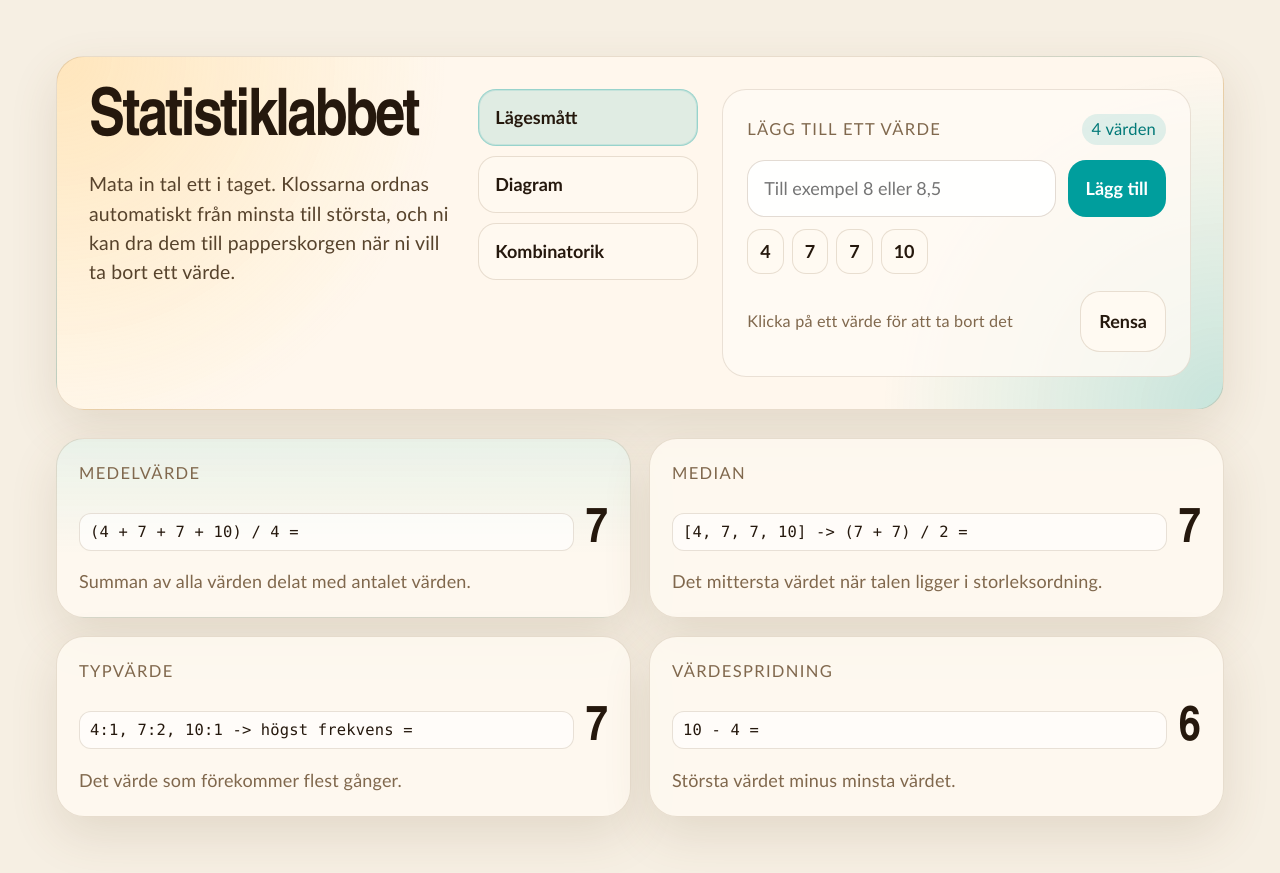
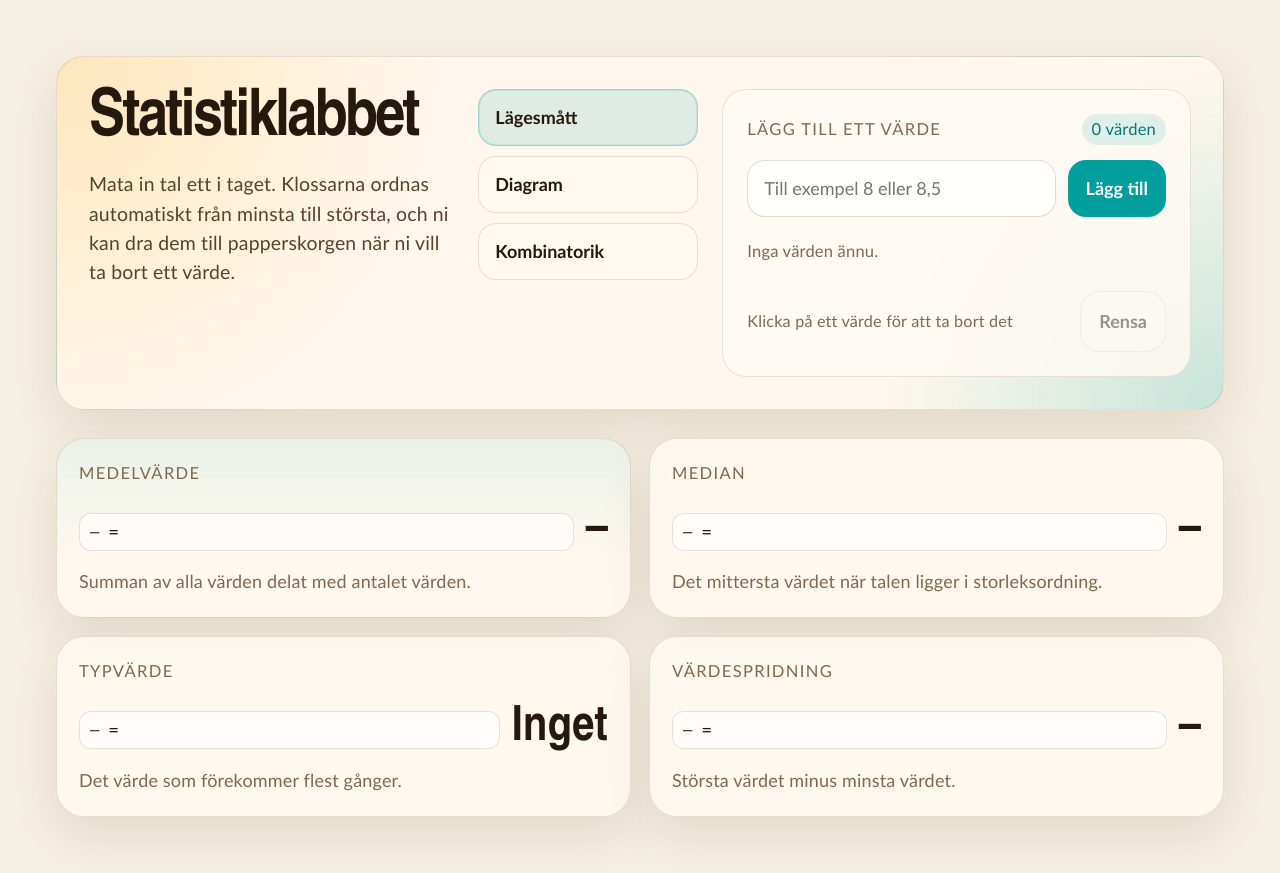
Before and after one commit to WeeHorse/statistiklabbet, a React (Vite) app: page /#lagesmatt in a window 1280 px wide. Built offline with nearby package versions, Linux system fonts and the light colour scheme.

Commit message:
La till hash-länkar

```diff
--- a/src/App.tsx
+++ b/src/App.tsx
@@ -30,8 +30,49 @@ const diagramTypes: Array<{ id: DiagramType; label: string; }> = [
   { id: 'cirkel', label: 'Cirkeldiagram' },
 ];
 
+const PAGE_HASH_PREFIX = '#';
+
+const getPageFromHash = (hash: string): PageId | null => {
+  const normalizedHash = hash.replace(/^#/, '').trim().toLowerCase();
+  const page = pages.find((entry) => entry.id === normalizedHash);
+  return page?.id ?? null;
+};
+
+const getHashForPage = (page: PageId): string => `${PAGE_HASH_PREFIX}${page}`;
+
 const chartPalette = ['#009e9d', '#f39b4a', '#6b7fff', '#e36d7b', '#6aaf4d', '#8f76ff'];
 const BAR_MODE_STORAGE_KEY = 'statistiklabbet.barMode';
+const ITEMS_STORAGE_KEY = 'statistiklabbet.items';
+
+const readStoredItems = (): ValueItem[] => {
+  const rawItems = localStorage.getItem(ITEMS_STORAGE_KEY);
+  if (!rawItems) {
+    return [];
+  }
+
+  try {
+    const parsedItems = JSON.parse(rawItems);
+    if (!Array.isArray(parsedItems)) {
+      return [];
+    }
+
+    const validItems = parsedItems
+      .filter((item) => {
+        if (!item || typeof item !== 'object') {
+          return false;
+        }
+
+        const candidate = item as Partial<ValueItem>;
+        return typeof candidate.id === 'number' && Number.isFinite(candidate.id)
+          && typeof candidate.value === 'number' && Number.isFinite(candidate.value);
+      })
+      .map((item) => ({ id: item.id, value: item.value } as ValueItem));
+
+    return validItems;
+  } catch {
+    return [];
+  }
+};
 
 const formatNumber = (value: number) => {
   const fixedValue = Number.isInteger(value) ? value.toString() : value.toFixed(2);
@@ -82,15 +123,9 @@ const calculateStats = (values: number[]): StatsSummary => {
 };
 
 function App() {
-  const [items, setItems] = useState<ValueItem[]>([
-    { id: 1, value: 4 },
-    { id: 2, value: 7 },
-    { id: 3, value: 7 },
-    { id: 4, value: 10 },
-  ]);
+  const [items, setItems] = useState<ValueItem[]>(() => readStoredItems());
   const [inputValue, setInputValue] = useState('');
-  const [nextId, setNextId] = useState(5);
-  const [currentPage, setCurrentPage] = useState<PageId>('lagesmatt');
+  const [currentPage, setCurrentPage] = useState<PageId>(() => getPageFromHash(window.location.hash) ?? 'lagesmatt');
   const [diagramType, setDiagramType] = useState<DiagramType>('stapel');
   const [barMode, setBarMode] = useState<BarMode>(() => {
     const savedMode = localStorage.getItem(BAR_MODE_STORAGE_KEY);
@@ -100,6 +135,33 @@ function App() {
   useEffect(() => {
     localStorage.setItem(BAR_MODE_STORAGE_KEY, barMode);
   }, [barMode]);
+
+  useEffect(() => {
+    localStorage.setItem(ITEMS_STORAGE_KEY, JSON.stringify(items));
+  }, [items]);
+
+  useEffect(() => {
+    const handleHashChange = () => {
+      const pageFromHash = getPageFromHash(window.location.hash);
+      if (pageFromHash) {
+        setCurrentPage(pageFromHash);
+      }
+    };
+
+    window.addEventListener('hashchange', handleHashChange);
+    handleHashChange();
+
+    return () => {
+      window.removeEventListener('hashchange', handleHashChange);
+    };
+  }, []);
+
+  useEffect(() => {
+    const expectedHash = getHashForPage(currentPage);
+    if (window.location.hash !== expectedHash) {
+      window.location.hash = expectedHash;
+    }
+  }, [currentPage]);
 
   const stats = useMemo(
     () => calculateStats(items.map((item) => item.value)),
@@ -210,8 +272,10 @@ function App() {
       return;
     }
 
-    setItems((currentItems) => [...currentItems, { id: nextId, value: parsedValue }]);
-    setNextId((currentId) => currentId + 1);
+    setItems((currentItems) => {
+      const nextId = currentItems.reduce((highestId, item) => Math.max(highestId, item.id), 0) + 1;
+      return [...currentItems, { id: nextId, value: parsedValue }];
+    });
     setInputValue('');
   };
 
```
Also changed, not shown: 3 other files (tests, documents, lock files or other folders).
